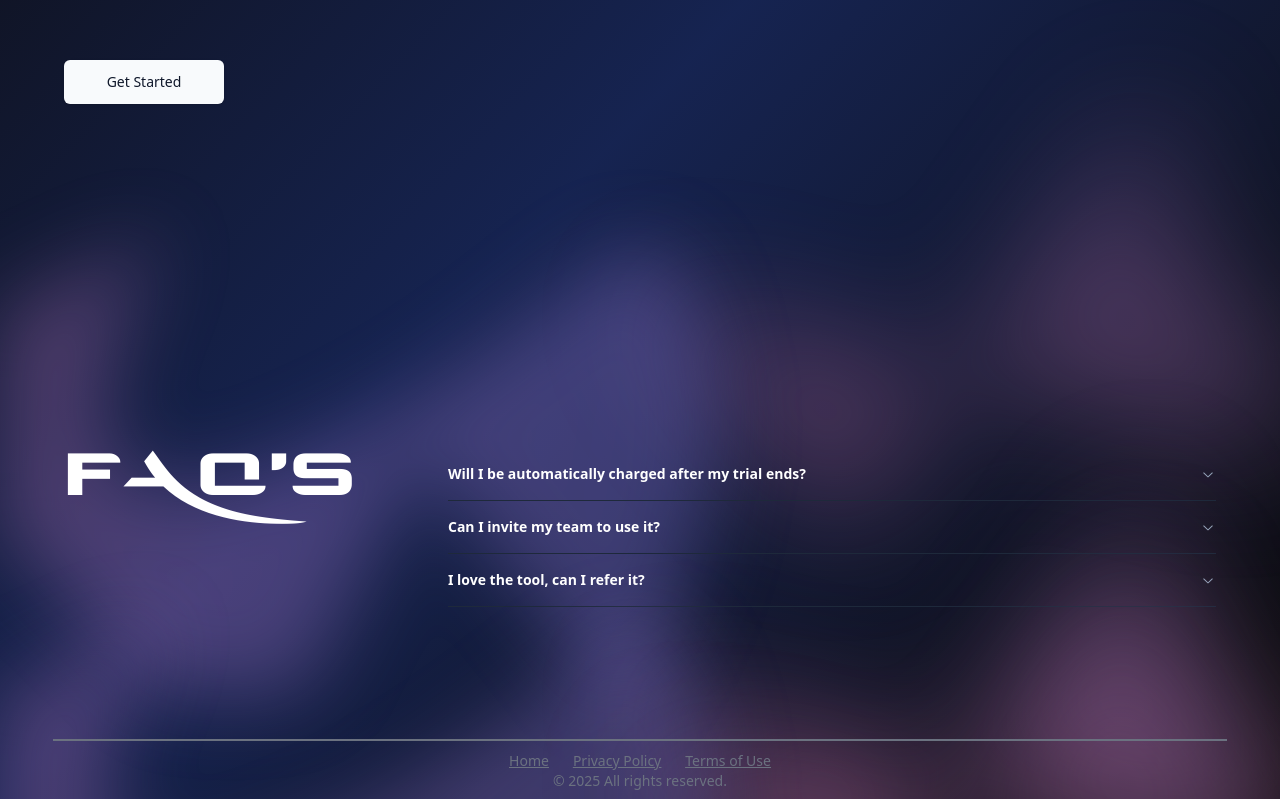
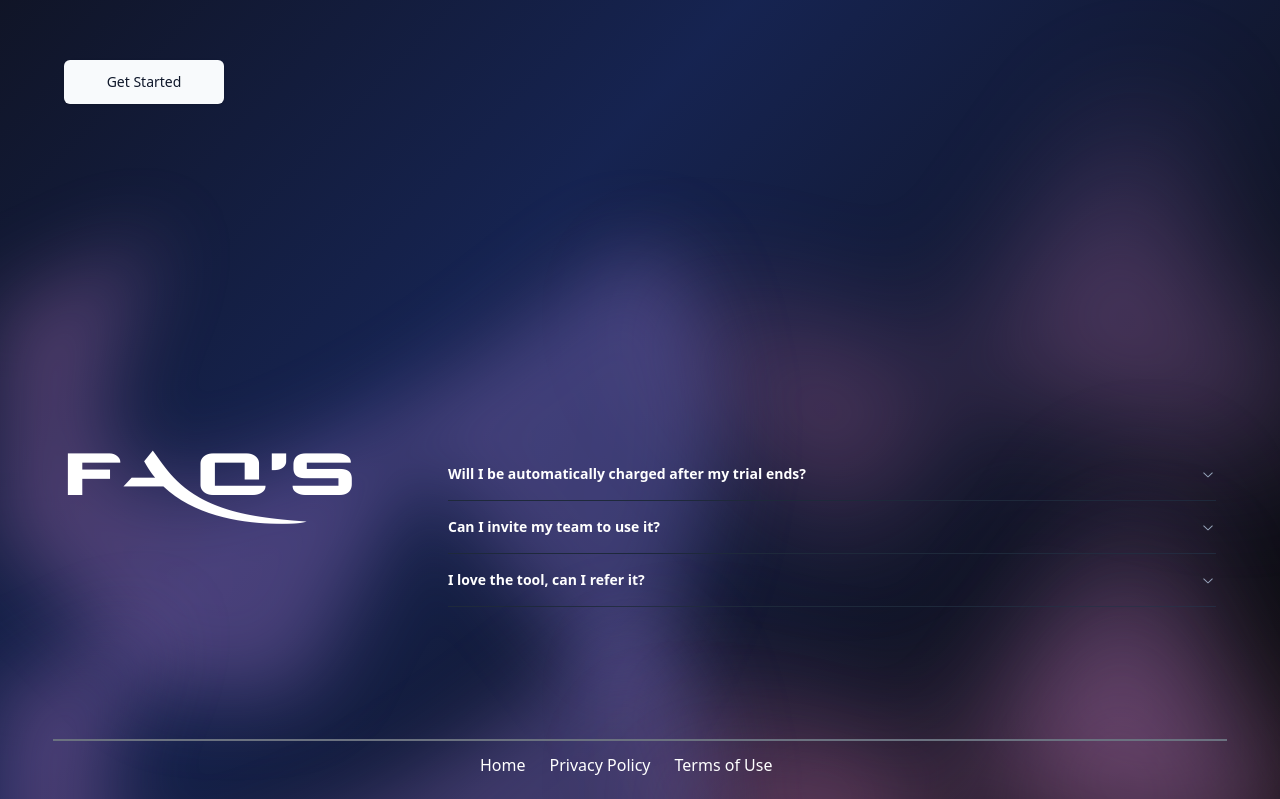
Before and after one commit to PrashantAmoli/Scarab-Landing-Page, a Next.js app: page / in a window 1280 px wide. Shown: the part 572-1371 px from the top of the page. Built offline with nearby package versions, Linux system fonts and the light colour scheme.

Commit message:
links fix

```diff
--- a/components/sections/Footer.jsx
+++ b/components/sections/Footer.jsx
@@ -6,15 +6,21 @@ export const Footer = () => {
 			<footer className="w-full h-20 pt-5 text-center text-lg-start">
 				<div className="w-11/12 mx-auto h-0.5 bg-gray-500"></div>
 
+				<div className="flex gap-6 mx-auto my-3 w-80 underline-offset-1">
+					<Link className="hover:underline" href={'/'}>
+						Home
+					</Link>
+
+					<Link className="hover:underline" href={'/privacy-policy'}>
+						Privacy Policy
+					</Link>
+
+					<Link className="hover:underline" href={'/terms-of-use'}>
+						Terms of Use
+					</Link>
+				</div>
+
 				<div className="flex flex-col items-center justify-center w-full h-full p-1 text-sm text-gray-500">
-					<div className="flex gap-6 underline underline-offset-1">
-						<Link href={'/'}>Home</Link>
-
-						<Link href={'/privacy-policy'}>Privacy Policy</Link>
-
-						<Link href={'/terms-of-use'}>Terms of Use</Link>
-					</div>
-
 					<p className="text-center">© 2025 All rights reserved.</p>
 					{/* <p className="text-center">
 						Made with ❤️ by &nbsp;
```
